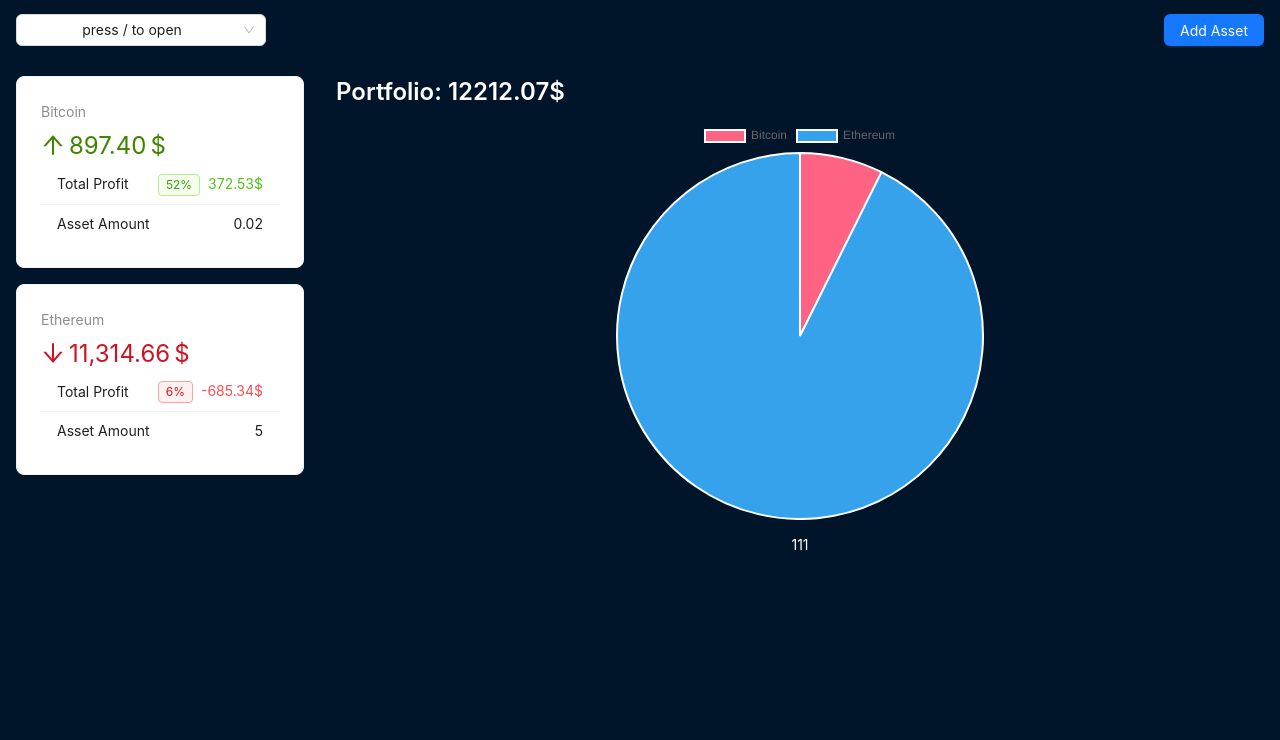
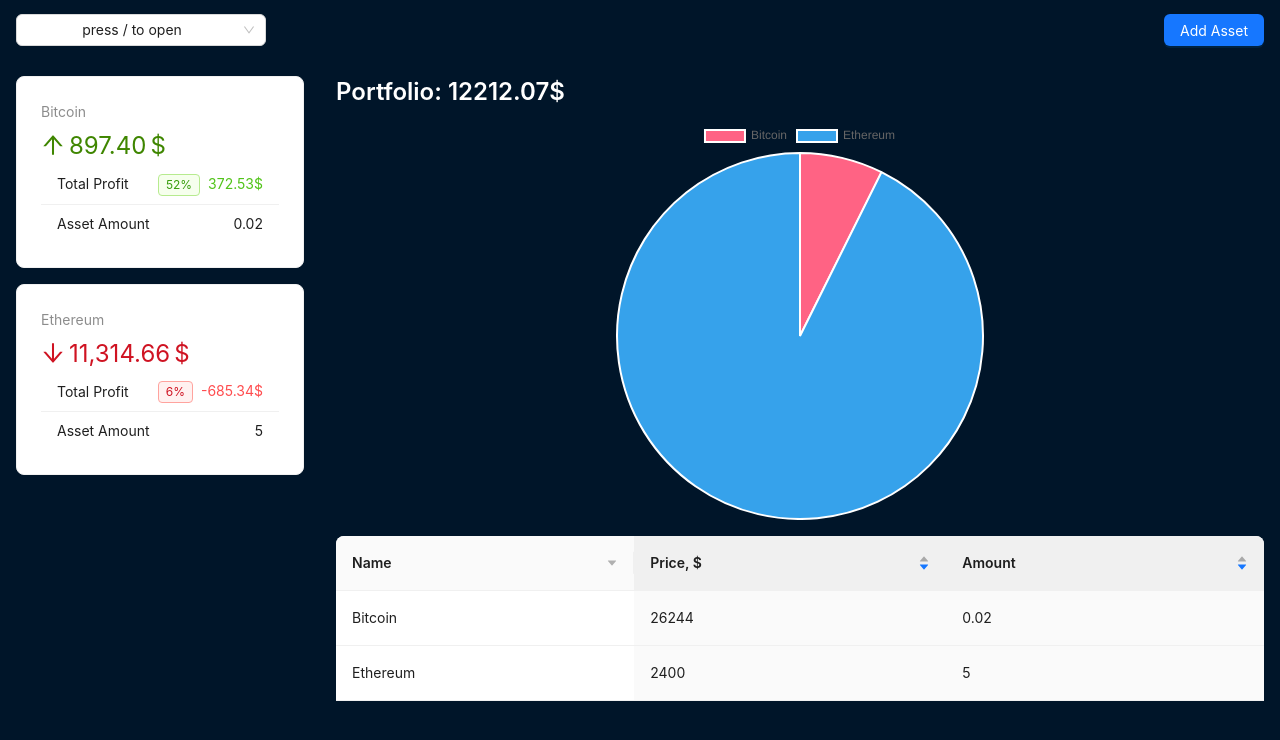
Before and after one commit to Ryazan8/react-crypto-app, a React (Vite) app: page / in a window 1280 px wide. Shown: the top 740 px of the page. Built offline with nearby package versions, Linux system fonts and the light colour scheme.

Commit message:
Вывел динамическую таблицу

```diff
--- a/src/components/AssetsTable.jsx
+++ b/src/components/AssetsTable.jsx
@@ -1,5 +1,42 @@
+import {Table} from "antd";
+import {useCrypto} from "../context/crypto-context.jsx";
+
+const columns = [
+  {
+    title: 'Name',
+    dataIndex: 'name',
+    sorter: (a, b) => a.name.length - b.name.length,
+    sortDirections: ['descend'],
+  },
+  {
+    title: 'Price, $',
+    dataIndex: 'price',
+    defaultSortOrder: 'descend',
+    sorter: (a, b) => a.price - b.price,
+  },
+  {
+    title: 'Amount',
+    dataIndex: 'amount',
+    defaultSortOrder: 'descend',
+    sorter: (a, b) => a.amount - b.amount,
+  },
+];
+
 export default function AssetsTable() {
+  const {assets} = useCrypto()
+
+  const data = assets.map(a => ({
+    key: a.id,
+    name: a.name,
+    price: a.price,
+    amount: a.amount
+  }))
+
   return (
-      <div>111</div>
+      <Table
+          pagination={false}
+          columns={columns}
+          dataSource={data}
+      />
   )
 }
```
